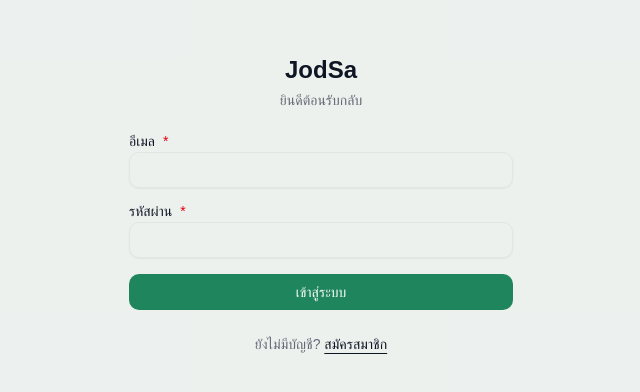
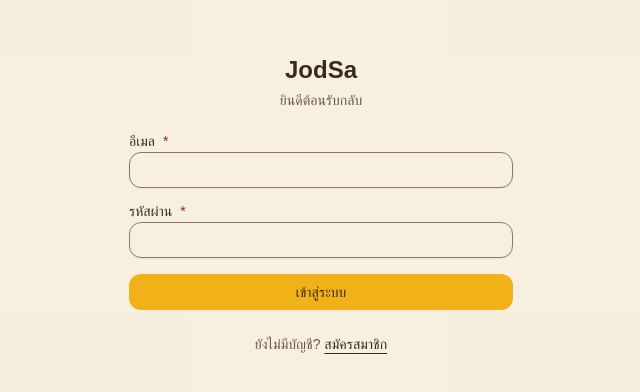
Before and after one commit to porrab/jodSa, a Next.js app: page /login in a window 1280 px wide. Shown: the part 196-588 px from the top of the page, without its empty margins (319-959 px from the left). Built offline with nearby package versions, Linux system fonts and the light colour scheme; no server answers; a web font is replaced by a local one.

Commit message:
style: add honey design tokens

```diff
--- a/app/globals.css
+++ b/app/globals.css
@@ -30,99 +30,113 @@
   --color-income: var(--income);
   --color-expense: var(--expense);
   --color-transfer: var(--transfer);
+  --color-honey-edge: var(--honey-edge);
+  --color-honey-text: var(--honey-text);
+  --color-hero: var(--hero);
+  --color-hero-inset: var(--hero-inset);
+  --color-hero-foreground: var(--hero-foreground);
+  --color-hero-muted: var(--hero-muted);
+  --color-hero-figure: var(--hero-figure);
+  --color-invest-bar: var(--invest-bar);
+  --color-blush: var(--blush);
+  --color-warn: var(--warn);
+  --color-warn-soft: var(--warn-soft);
+  --color-success-soft: var(--success-soft);
+  --color-info-soft: var(--info-soft);
   --radius-sm: calc(var(--radius) - 4px);
-  --radius-md: calc(var(--radius) - 2px);
-  --radius-lg: var(--radius);
-  --radius-xl: calc(var(--radius) + 4px);
-  /* Consistent elevation scale (calm, emerald-tinted) — soft lift, never harsh */
-  --shadow-soft: 0 1px 2px -1px rgb(16 60 48 / 0.08), 0 8px 22px -12px rgb(16 60 48 / 0.18);
-  --shadow-float: 0 4px 12px -6px rgb(16 60 48 / 0.16), 0 20px 38px -16px rgb(16 60 48 / 0.32);
-  --shadow-nav: 0 -8px 28px -14px rgb(16 60 48 / 0.28);
+  --radius-md: var(--radius);
+  --radius-lg: calc(var(--radius) + 8px);
+  --radius-xl: calc(var(--radius) + 12px);
+  /* Warm chocolate elevation: soft lift, never harsh. */
+  --shadow-soft: 0 1px 2px -1px rgb(58 42 26 / 0.08), 0 8px 22px -12px rgb(58 42 26 / 0.18);
+  --shadow-float: 0 4px 12px -6px rgb(58 42 26 / 0.16), 0 20px 38px -16px rgb(58 42 26 / 0.32);
+  --shadow-nav: 0 -8px 28px -14px rgb(58 42 26 / 0.28);
 }
 
-/* jodsa — emerald brand / transaction-type semantic palette */
+/* JodSa v6 — Honey brand and semantic money palette. */
 :root {
-  /* Surface layering (design v4 F1). v3 specced dark's ladder (0.17 → 0.21 → 0.24)
-     and never gave light one: card sat 0.54 lab L from background, so cards did not
-     read as cards. Light's ramp is ordered `muted < background < card` (in light the
-     most-tinted surface is the darkest; in dark it is the lightest — the direction
-     flips, the intent does not), and these three mirror dark's MEASURED distances.
-     Numbers below are lab L gaps read from the SHIPPED tokens via the browser's
-     own computed values (not predicted, and not hand-derived — an oklch→Lab
-     calculation lands ~0.01 off, which is how the previous stale figures here
-     survived review):
-       dark  card↔bg 3.90 · card↔muted 6.94
-       light card↔bg 3.89 · card↔muted 7.78
-     `card` is pinned to pure white, so the room for this ladder has to come from
-     below — moving `background` alone cannot work (only 4.53 lab existed between
-     card and muted, and the ladder needs ~7). `muted` moves too, which drags
-     `--muted-foreground` with it to hold AA (see its note below).
-     Hue stays 160: a warm off-white fights the emerald brand. */
-  --background: oklch(0.966 0.004 160);
-  --foreground: oklch(0.20 0.03 260);
-  --card: oklch(1 0 0);
-  --card-foreground: oklch(0.20 0.03 260);
-  --popover: oklch(1 0 0);
-  --popover-foreground: oklch(0.20 0.03 260);
-  --primary: oklch(0.55 0.11 162);
-  --primary-foreground: oklch(0.99 0.005 160);
-  --secondary: oklch(0.95 0.015 160);
-  --secondary-foreground: oklch(0.30 0.07 162);
-  /* Most-tinted surface — the bottom of light's ladder (see --background note). */
-  --muted: oklch(0.932 0.008 160);
-  /* Muted text floor (v3): >= 4.5:1 on its ACTUAL surface, not just on card.
-     At 0.55 this measured 4.34:1 on --muted — already failing before v4 moved
-     anything; darkening --muted would have pushed it to ~4.06. 0.52 clears AA on
-     all three surfaces it lands on (card / background / muted). */
-  --muted-foreground: oklch(0.52 0.02 260);
-  --accent: oklch(0.95 0.015 160);
-  --accent-foreground: oklch(0.30 0.07 162);
-  --destructive: oklch(0.577 0.245 27);
-  --border: oklch(0.92 0.01 160);
-  --input: oklch(0.92 0.01 160);
-  --ring: oklch(0.55 0.11 162);
-  --chart-1: oklch(0.646 0.222 41.116);
-  --chart-2: oklch(0.600 0.118 184.704);
-  --chart-3: oklch(0.398 0.070 227.392);
-  --chart-4: oklch(0.828 0.189 84.429);
-  --chart-5: oklch(0.769 0.188 70.080);
-  --income: oklch(0.49 0.12 152);
-  --expense: oklch(0.52 0.15 38);
-  --transfer: oklch(0.51 0.12 255);
+  --background: oklch(0.974 0.017 88);
+  --foreground: oklch(0.299 0.036 66);
+  --card: oklch(0.994 0.008 91);
+  --card-foreground: oklch(0.299 0.036 66);
+  --popover: oklch(0.994 0.008 91);
+  --popover-foreground: oklch(0.299 0.036 66);
+  --primary: oklch(0.802 0.161 82);
+  --primary-foreground: oklch(0.299 0.036 66);
+  --secondary: oklch(0.943 0.059 89);
+  --secondary-foreground: oklch(0.299 0.036 66);
+  --muted: oklch(0.921 0.034 86);
+  --muted-foreground: oklch(0.468 0.043 68);
+  --accent: oklch(0.943 0.059 89);
+  --accent-foreground: oklch(0.299 0.036 66);
+  --destructive: oklch(0.437 0.138 33);
+  --border: oklch(0.898 0.035 85);
+  --input: oklch(0.592 0.048 75);
+  --ring: oklch(0.299 0.036 66);
+  --chart-1: oklch(0.802 0.161 82);
+  --chart-2: oklch(0.776 0.088 258);
+  --chart-3: oklch(0.362 0.051 66);
+  --chart-4: oklch(0.501 0.124 144);
+  --chart-5: oklch(0.527 0.150 38);
+  --income: oklch(0.501 0.124 144);
+  --expense: oklch(0.527 0.150 38);
+  --transfer: oklch(0.501 0.120 255);
+  --honey-edge: oklch(0.299 0.036 66);
+  --honey-text: oklch(0.508 0.108 73);
+  --hero: oklch(0.293 0.041 61);
+  --hero-inset: oklch(0.362 0.051 66);
+  --hero-foreground: oklch(0.974 0.030 88);
+  --hero-muted: oklch(0.836 0.054 80);
+  --hero-figure: oklch(0.818 0.157 82);
+  --invest-bar: oklch(0.776 0.088 258);
+  --blush: oklch(0.935 0.028 40);
+  --warn: oklch(0.501 0.128 53);
+  --warn-soft: oklch(0.939 0.036 67);
+  --success-soft: oklch(0.943 0.026 142);
+  --info-soft: oklch(0.939 0.019 253);
   --radius: 0.75rem;
 }
 
 .dark {
-  /* Contrast CEILING (design v3): body text reads as glare above ~13:1 on this
-     background — dropped from a near-white 0.97 to 0.89 L. Reserve pure-white
-     for the single focal number per screen via `.text-focal` below. Surface
-     layering: background 0.17 → card 0.21 → raised sheet/popover 0.24. */
-  --background: oklch(0.17 0.02 260);
-  --foreground: oklch(0.89 0.006 250);
-  --card: oklch(0.21 0.02 260);
-  --card-foreground: oklch(0.89 0.006 250);
-  --popover: oklch(0.24 0.02 260);
-  --popover-foreground: oklch(0.89 0.006 250);
-  --primary: oklch(0.70 0.12 162);
-  --primary-foreground: oklch(0.15 0.03 162);
-  --secondary: oklch(0.27 0.025 260);
-  --secondary-foreground: oklch(0.89 0.006 250);
-  --muted: oklch(0.27 0.025 260);
-  --muted-foreground: oklch(0.72 0.03 256);
-  --accent: oklch(0.27 0.025 260);
-  --accent-foreground: oklch(0.89 0.006 250);
-  --destructive: oklch(0.70 0.19 22);
-  --border: oklch(1 0 0 / 10%);
-  --input: oklch(1 0 0 / 15%);
-  --ring: oklch(0.70 0.12 162);
-  --chart-1: oklch(0.488 0.243 264.376);
-  --chart-2: oklch(0.696 0.170 162.480);
-  --chart-3: oklch(0.769 0.188 70.080);
-  --chart-4: oklch(0.627 0.265 303.900);
-  --chart-5: oklch(0.645 0.246 16.439);
-  --income: oklch(0.72 0.14 155);
-  --expense: oklch(0.70 0.16 35);
-  --transfer: oklch(0.74 0.10 255);
+  --background: oklch(0.199 0.019 63);
+  --foreground: oklch(0.878 0.037 82);
+  --card: oklch(0.233 0.024 61);
+  --card-foreground: oklch(0.878 0.037 82);
+  --popover: oklch(0.233 0.024 61);
+  --popover-foreground: oklch(0.878 0.037 82);
+  --primary: oklch(0.821 0.157 83);
+  --primary-foreground: oklch(0.240 0.032 63);
+  --secondary: oklch(0.353 0.057 82);
+  --secondary-foreground: oklch(0.878 0.037 82);
+  --muted: oklch(0.309 0.030 64);
+  --muted-foreground: oklch(0.762 0.049 76);
+  --accent: oklch(0.353 0.057 82);
+  --accent-foreground: oklch(0.878 0.037 82);
+  --destructive: oklch(0.766 0.140 32);
+  --border: oklch(0.309 0.030 64);
+  --input: oklch(0.575 0.050 71);
+  --ring: oklch(0.821 0.157 83);
+  --chart-1: oklch(0.821 0.157 83);
+  --chart-2: oklch(0.776 0.088 258);
+  --chart-3: oklch(0.364 0.046 65);
+  --chart-4: oklch(0.788 0.127 147);
+  --chart-5: oklch(0.765 0.120 38);
+  --income: oklch(0.788 0.127 147);
+  --expense: oklch(0.765 0.120 38);
+  --transfer: oklch(0.776 0.088 258);
+  --honey-edge: oklch(0.821 0.157 83);
+  --honey-text: oklch(0.821 0.157 83);
+  --hero: oklch(0.305 0.040 65);
+  --hero-inset: oklch(0.364 0.046 65);
+  --hero-foreground: oklch(0.974 0.030 88);
+  --hero-muted: oklch(0.823 0.054 80);
+  --hero-figure: oklch(0.839 0.145 84);
+  --invest-bar: oklch(0.776 0.088 258);
+  --blush: oklch(0.287 0.035 31);
+  --warn: oklch(0.825 0.125 63);
+  --warn-soft: oklch(0.297 0.045 63);
+  --success-soft: oklch(0.297 0.043 147);
+  --info-soft: oklch(0.282 0.040 256);
 }
 
 @layer base {
@@ -143,7 +157,7 @@
      hero that used this read as glare/haze on dark). Kept only so any
      stray reference doesn't 404 on the class; do not use on new surfaces. */
   .bg-hero {
-    background-image: linear-gradient(135deg, oklch(0.53 0.12 166) 0%, oklch(0.51 0.095 202) 100%);
+    background-image: linear-gradient(135deg, var(--hero) 0%, var(--hero-inset) 100%);
   }
   /* Reserve near-white for the ONE focal number per screen (design v3 ceiling
      rule) — everything else uses the toned-down --foreground/--card-foreground. */
--- a/app/layout.tsx
+++ b/app/layout.tsx
@@ -30,8 +30,8 @@ export const metadata: Metadata = {
 
 export const viewport: Viewport = {
   themeColor: [
-    { media: '(prefers-color-scheme: light)', color: '#f5fdf8' },
-    { media: '(prefers-color-scheme: dark)', color: '#1a1b2c' },
+    { media: '(prefers-color-scheme: light)', color: '#FBF6EA' },
+    { media: '(prefers-color-scheme: dark)', color: '#1C140D' },
   ],
   width: 'device-width',
   initialScale: 1,
```
Also changed, not shown: 1 other file (tests, documents, lock files or other folders).
